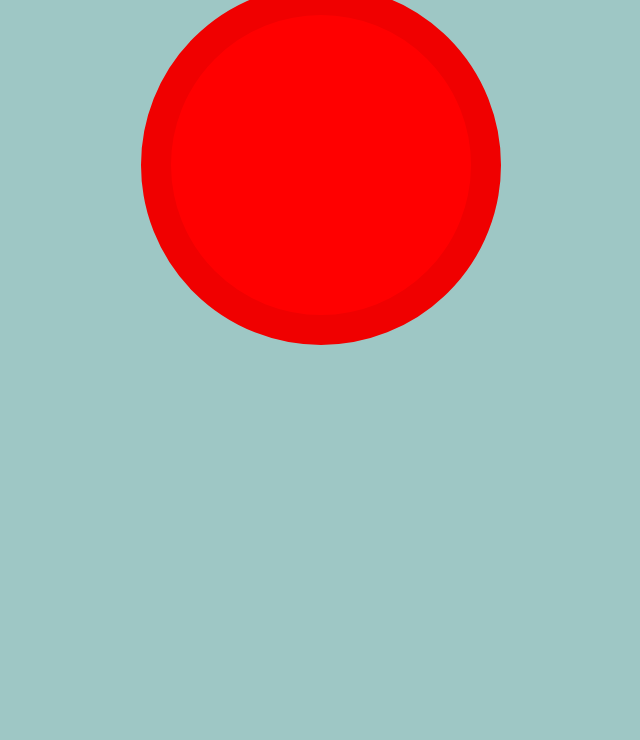
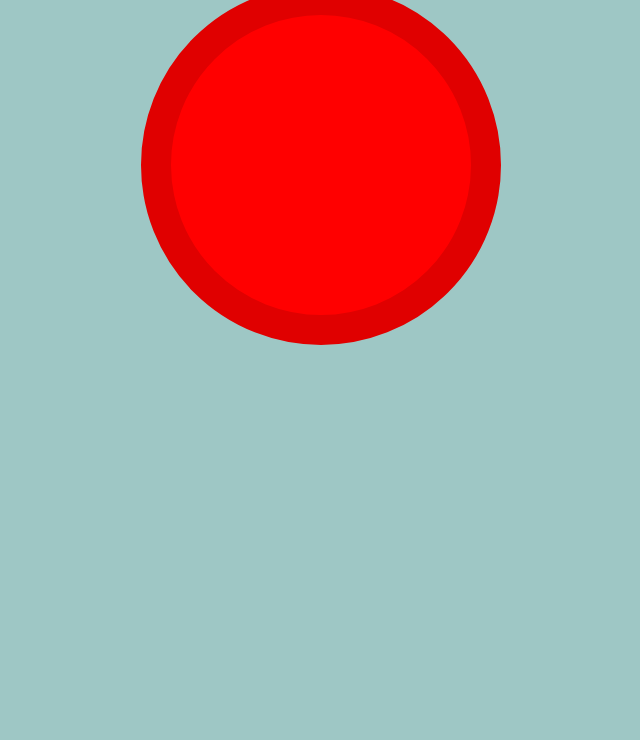
Before and after one commit to IanBurwell/DashboardBioSite, a plain HTML site: page katya.html in a window 1280 px wide. Shown: the part 60-800 px from the top of the page, without its empty margins (319-959 px from the left). Drawn offline with Linux system fonts and the light colour scheme.

Commit message:
Update katya.html

```diff
--- a/katya.html
+++ b/katya.html
@@ -17,7 +17,7 @@
 			border-radius: 300px;
 			background: red;
 			border-style: solid;
-			border-color: #f00000;
+			border-color: #e00000;
 			border-width: 30px;
 			margin: 0 auto;
 		}
```
